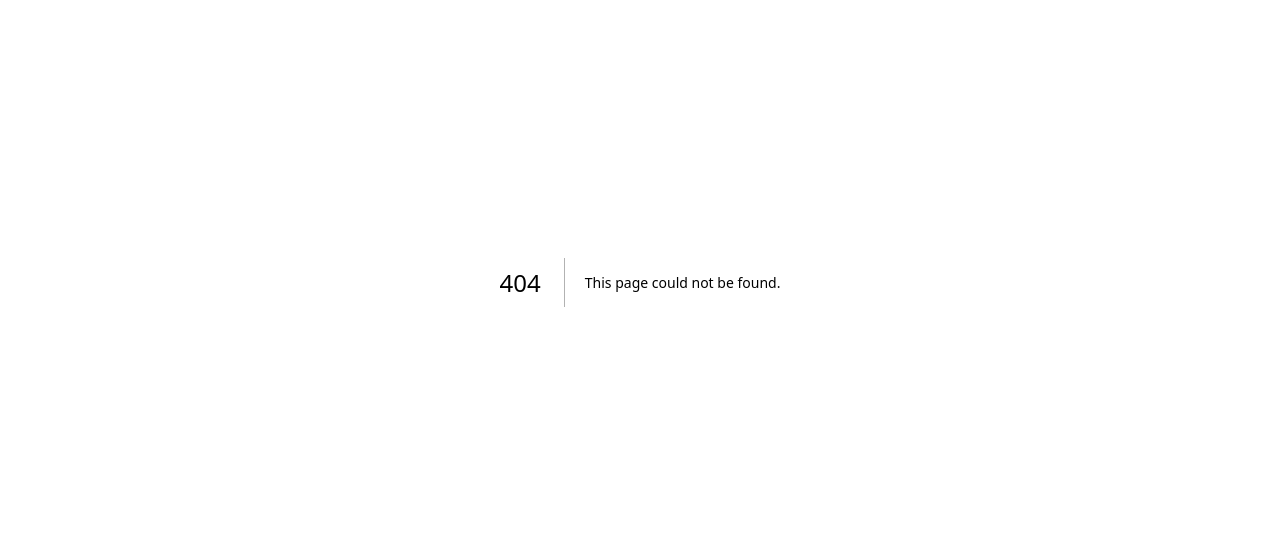
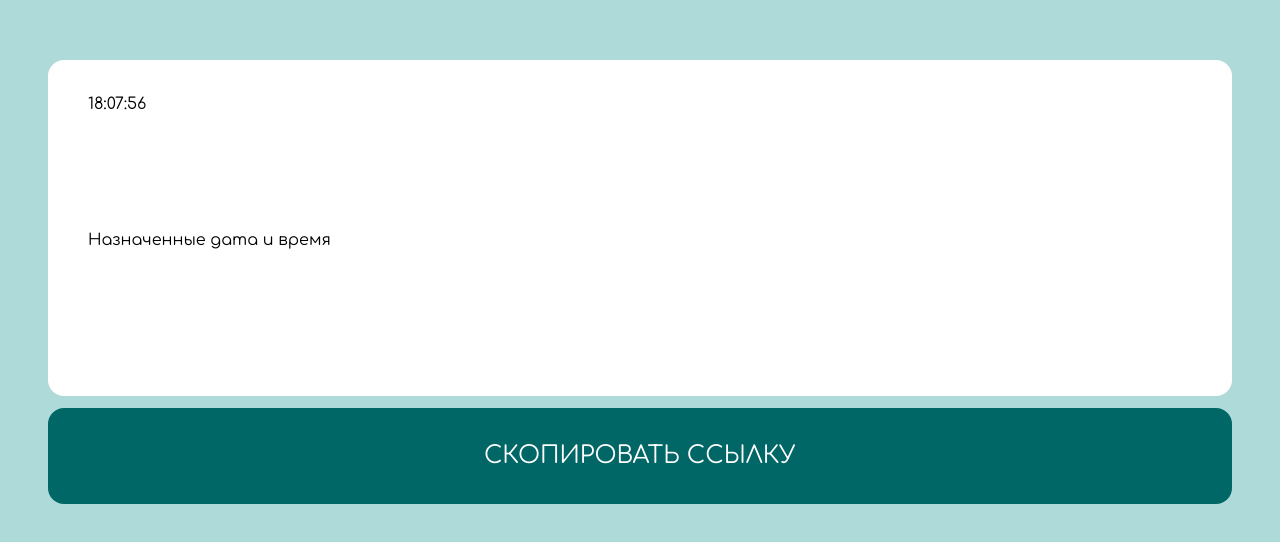
Before and after one commit to eeershov/timelink, a Next.js app: page /share in a window 1280 px wide. Before the commit this address had no page. Shown: the part 118-660 px from the top of the page. Built offline with nearby package versions, Linux system fonts and the light colour scheme.

Commit message:
feature: share page

```diff
--- /dev/null
+++ b/app/share/page.tsx
@@ -0,0 +1,43 @@
+'use client'
+
+import { Urbanist } from 'next/font/google'
+import UserTime from '@/app/ui/userTime'
+import { Suspense } from 'react'
+import { GetTimeFromLink } from '@/app/ui/getTimeFromLink'
+import { useState } from 'react'
+
+const urbanist = Urbanist({ subsets: ['latin'] })
+
+export default function Page() {
+  const [copiedLink, setCopiedLink] = useState(false)
+  const handleClick = () => {
+    navigator.clipboard.writeText(window.location.toString())
+    setCopiedLink(true)
+  }
+
+  return (
+    <main className='m-auto flex min-h-screen w-full max-w-screen-2xl flex-col items-center justify-center gap-3 px-2 py-2 md:py-0 xl:px-12 2xl:gap-5 2xl:px-24'>
+      <div className='flex h-auto min-w-full flex-col rounded-2xl bg-white px-6 py-8 md:px-10 2xl:rounded-3xl'>
+        <div className='top__block w-full'>
+          <UserTime tiny={true} />
+        </div>
+        <div className='my-11 md:my-28 2xl:my-32 '>
+          <h2>Назначенные дата и время</h2>
+          <p
+            className={`${urbanist.className} text-left text-5xl font-normal text-[#5AB9B9] sm:text-7xl md:text-8xl 2xl:text-9xl`}
+          >
+            <Suspense fallback={<p>LinkTimeZone</p>}>
+              <GetTimeFromLink />
+            </Suspense>
+          </p>
+        </div>
+      </div>
+      <button
+        onClick={handleClick}
+        className='h-auto w-full rounded-2xl bg-[#006666] py-8 text-2xl uppercase text-white  hover:bg-[#5AB9B9] 2xl:rounded-3xl'
+      >
+        {copiedLink ? 'Ссылка скопирована' : 'Скопировать ссылку'}
+      </button>
+    </main>
+  )
+}
--- a/app/ui/pickerDateTime.tsx
+++ b/app/ui/pickerDateTime.tsx
@@ -1,12 +1,11 @@
 'use client'
 
-import { useSearchParams, usePathname, useRouter } from 'next/navigation'
+import { useSearchParams, useRouter } from 'next/navigation'
 import { useState } from 'react'
 
 export default function PickerDateTime() {
   const searchParams = useSearchParams()
-  const pathname = usePathname()
-  const { replace } = useRouter()
+  const router = useRouter()
 
   const [timeInput, setTimeInput] = useState('')
   const [dateInput, setDateInput] = useState('')
@@ -19,7 +18,7 @@ export default function PickerDateTime() {
     } else {
       params.delete('t')
     }
-    replace(`${pathname}?${params.toString()}`)
+    router.push(`/share?${params.toString()}`)
   }
 
   const timeAndDate = [
```
